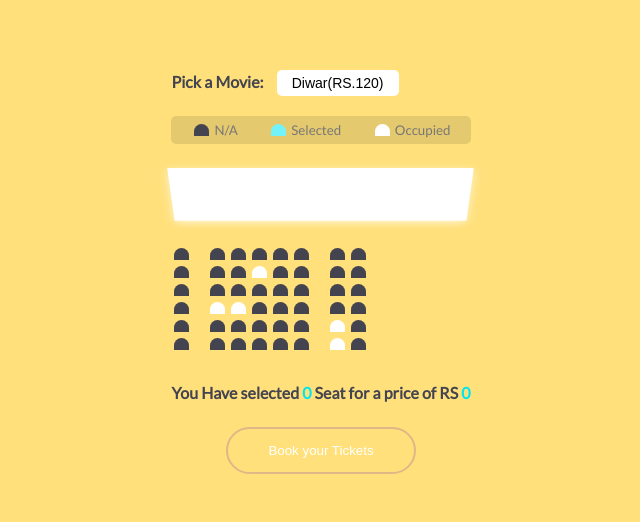
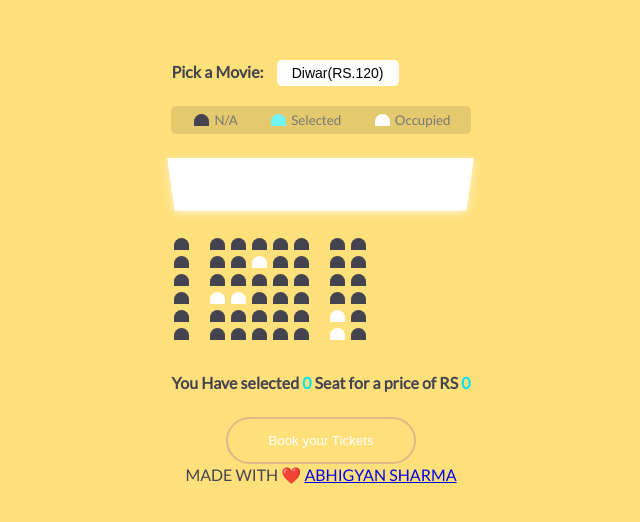
Before and after one commit to AbhigyanSharmaa/MovieBooking-project, a plain HTML site: page index.html in a window 1280 px wide. Shown: the part 138-660 px from the top of the page, without its empty margins (319-959 px from the left). Drawn offline with Linux system fonts and the light colour scheme.

Commit message:
Update index.html

```diff
--- a/index.html
+++ b/index.html
@@ -101,5 +101,6 @@
         <br>
         <input id="book"type="submit" value="Book your Tickets">
     </form>
+        <footer class="footer">MADE WITH ❤️ <a href="https://www.linkedin.com/in/abhigyan-sharma-67258b203/">ABHIGYAN SHARMA</a></footer>
     </body>
 </html>
```
